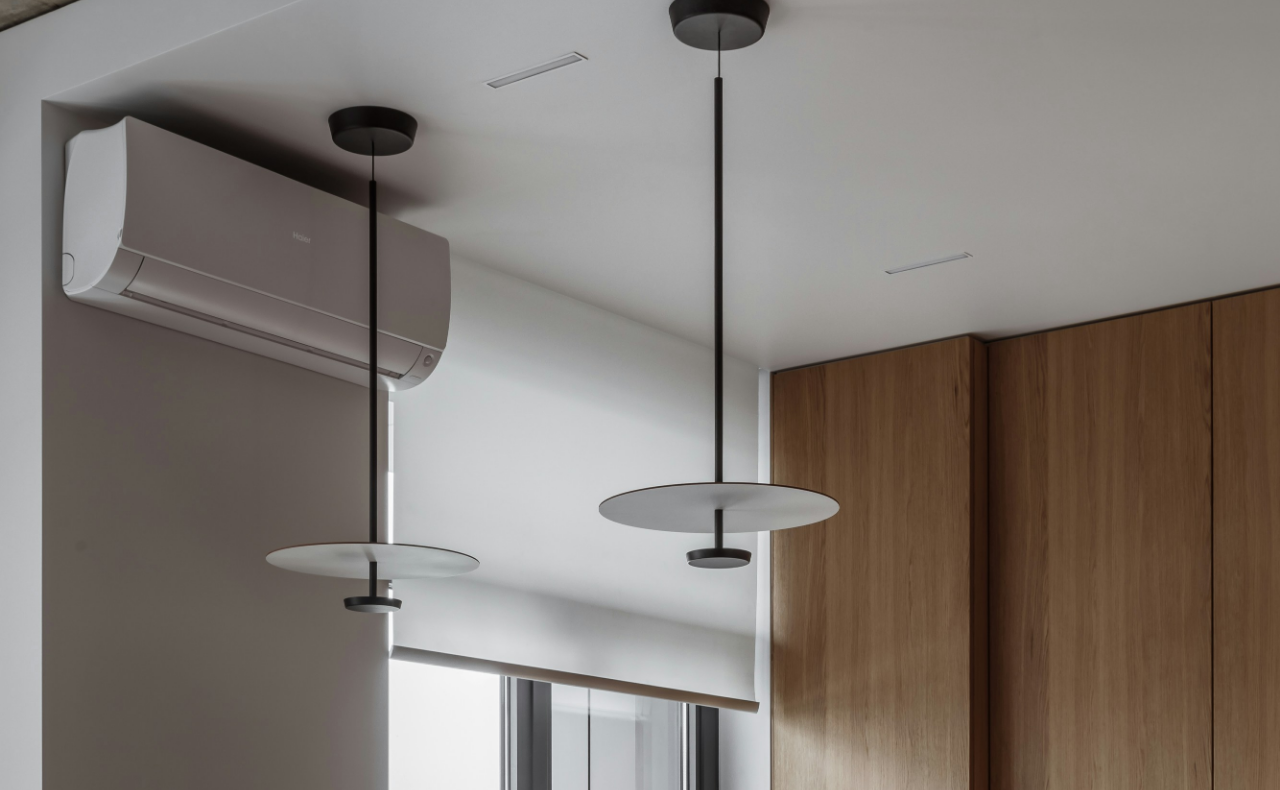
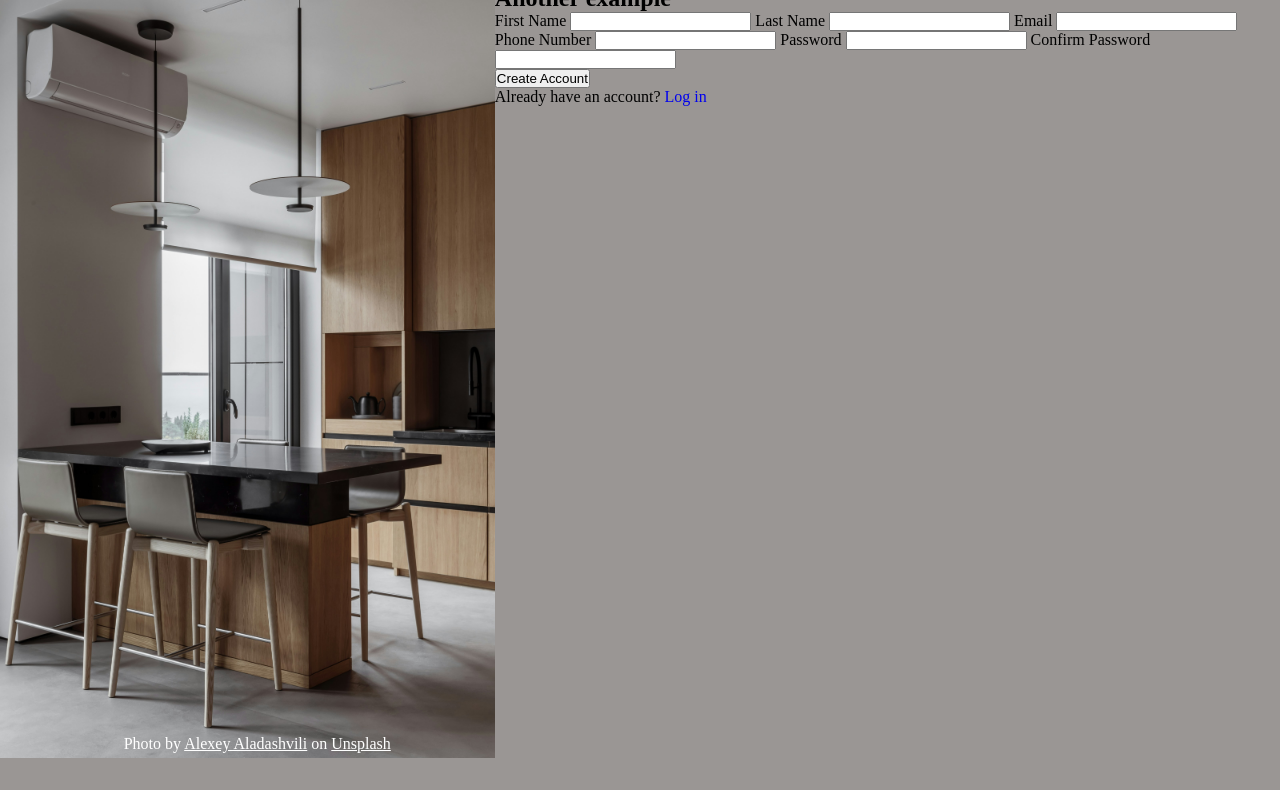
Before and after one commit to carlosmperezm/sign-up-form, a plain HTML site: page index.html in a window 1280 px wide. Shown: the part 42-832 px from the top of the page. After the commit the page ends 800 px from the top, so only its background shows below. Drawn offline with Linux system fonts and the light colour scheme.

Commit message:
Add the left panel styles

```diff
--- a/index.html
+++ b/index.html
@@ -10,8 +10,6 @@
 <body>
     <main>
         <div class="left-panel">
-            <div class="img-container">
-                <img src="assets/cabinets.jpg" />
             <p class="photo-credits">
                 Photo by <a
                     href="https://unsplash.com/@alexeyaladashvili61?utm_content=creditCopyText&utm_medium=referral&utm_source=unsplash">Alexey
@@ -19,10 +17,6 @@
                     href="https://unsplash.com/photos/a-kitchen-with-a-table-a-stools-and-a-window-IMnQjDu1e5I?utm_content=creditCopyText&utm_medium=referral&utm_source=unsplash">Unsplash</a>
             </p>
 
-            </div>
-            <div class="logo-container">
-                <img src="assets/odin-lined.png" />
-            </div>
         </div>
         <div class="right-panel">
             <form action="#" method="post">
--- a/styles.css
+++ b/styles.css
@@ -1,5 +1,6 @@
 :root {
     --primary-color: #8b8983;
+    --secondary-color: #9a9694;
 }
 
 /* Resets */
@@ -22,3 +23,37 @@ li {
 a {
     text-decoration: none;
 }
+
+/* General */
+body {
+    background-color: var(--secondary-color);
+    height: 100vh;
+}
+
+main {
+    display: flex;
+}
+
+.left-panel {
+    display: flex;
+    flex-direction: column;
+    width: 1000px;
+    height: 100vh;
+    position: relative;
+    background-image: url("assets/cabinets.jpg");
+    background-size: cover;
+}
+
+.photo-credits {
+    position: absolute;
+    bottom: 0;
+    left: 25%;
+    color: White;
+    padding-bottom: 5px;
+}
+
+.photo-credits a {
+    color: White;
+    text-decoration-line: underline;
+
+}
```
Lines whose indentation alone changed are shown as unchanged.
